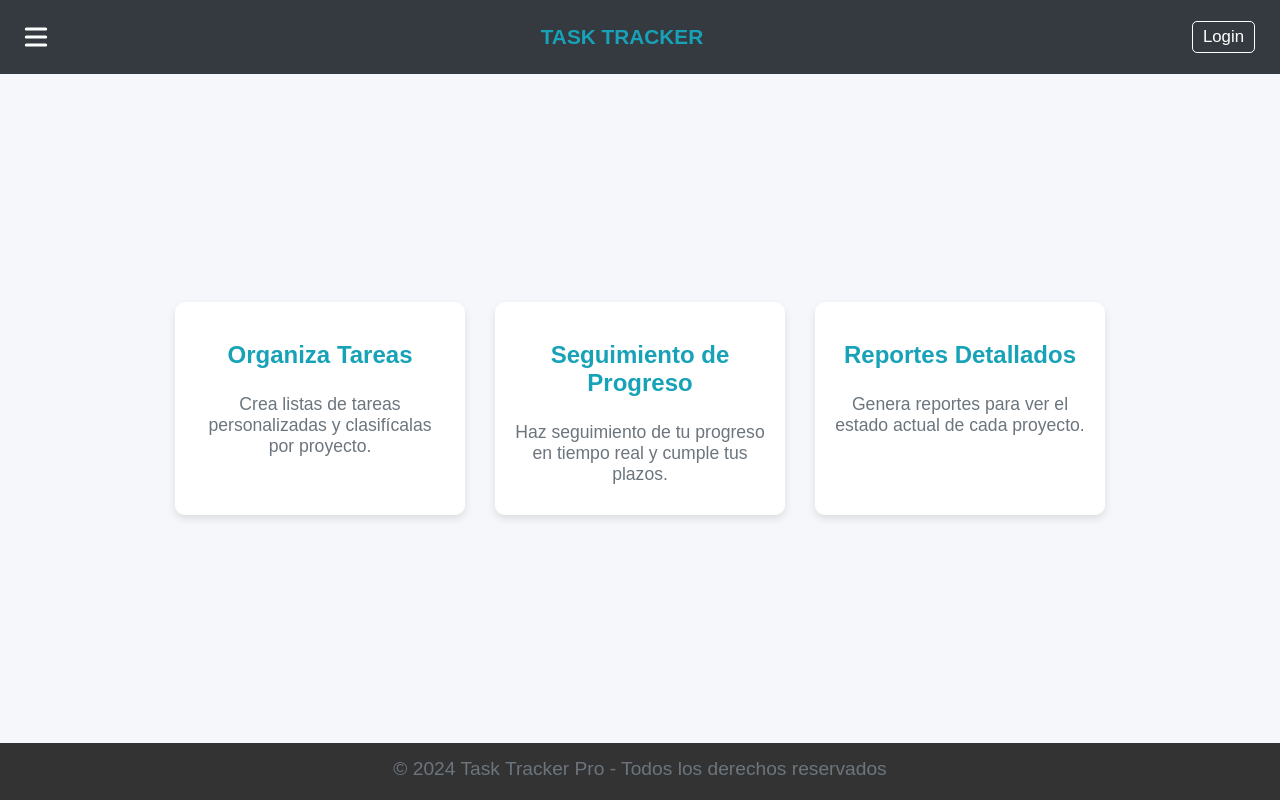
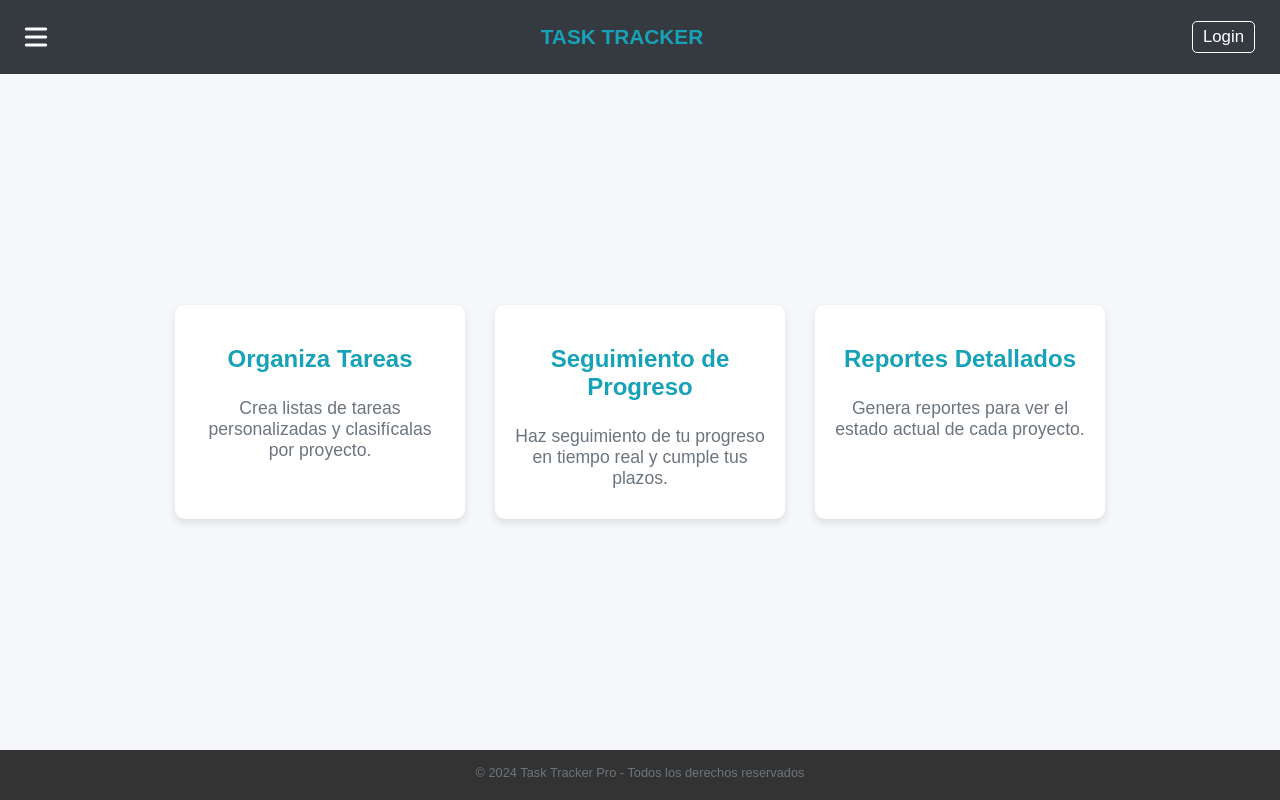
Before and after one commit to jeremendoza01/To-Do-List-v5, a React (Vite) app: page / in a window 1280 px wide. Built offline with nearby package versions, Linux system fonts and the light colour scheme.

Commit message:
css fixs

```diff
--- a/src/pages/Home.jsx
+++ b/src/pages/Home.jsx
@@ -34,7 +34,7 @@ const HomePage = () => {
             </main>
 
             <footer className="footer">
-                <p>© 2024 Task Tracker Pro - Todos los derechos reservados</p>
+                <p className='p-footer'>© 2024 Task Tracker Pro - Todos los derechos reservados</p>
             </footer>
         </div>
     );
--- a/src/pages/styles/styles-Home.css
+++ b/src/pages/styles/styles-Home.css
@@ -71,6 +71,10 @@
     font-size: 1.1em;
 }
 
+.p-footer {
+    font-size: 1em;
+}
+
 @keyframes fadeIn {
     0% {
         opacity: 0;
```
